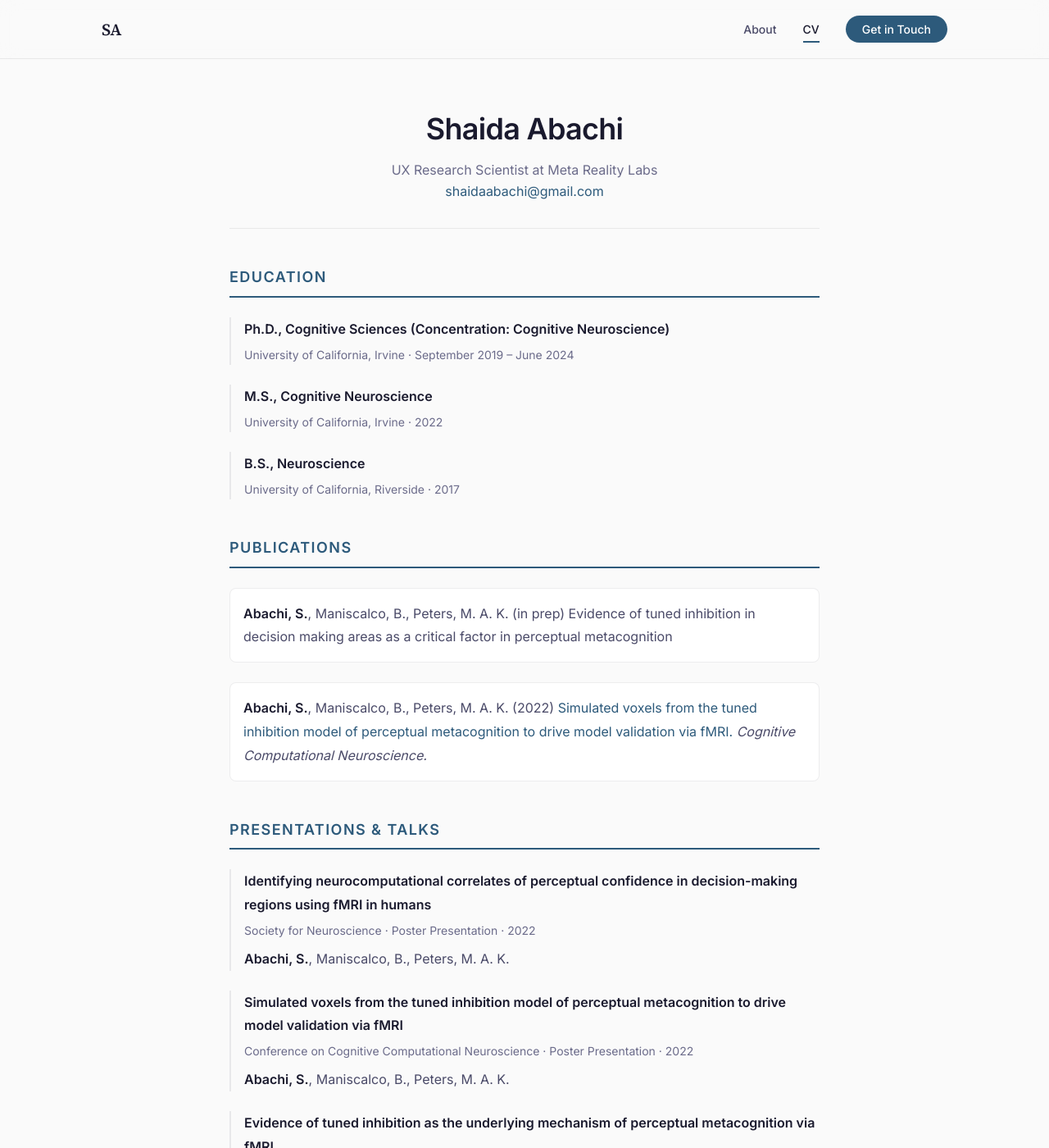
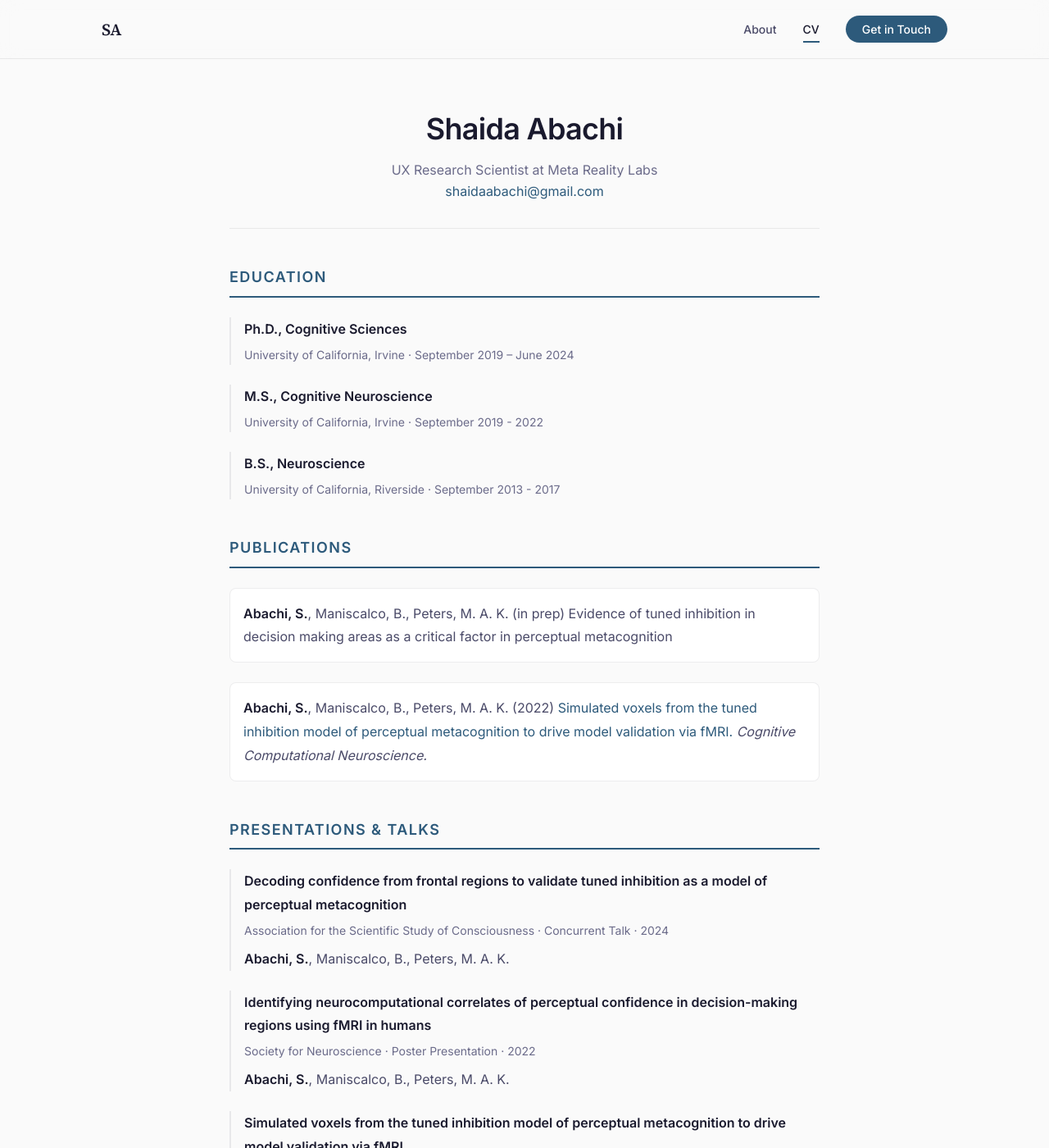
Before and after one commit to shaida-abachi/shaida-abachi.github.io, a Jekyll site: the page built from cv/index.html, in a window 1280 px wide and 1400 px high. Shown: the whole window at 82% size. Built offline with Jekyll 4.4.1, drawn with Linux system fonts in a browser that asks for light colours; some of the changed text lies outside the part shown.

Commit message:
Update index.html

```diff
--- a/cv/index.html
+++ b/cv/index.html
@@ -16,18 +16,18 @@
     <h2>Education</h2>
 
     <div class="cv-item">
-      <p class="cv-item-title">Ph.D., Cognitive Sciences (Concentration: Cognitive Neuroscience)</p>
+      <p class="cv-item-title">Ph.D., Cognitive Sciences</p>
       <p class="cv-item-subtitle">University of California, Irvine · September 2019 – June 2024</p>
     </div>
 
     <div class="cv-item">
       <p class="cv-item-title">M.S., Cognitive Neuroscience</p>
-      <p class="cv-item-subtitle">University of California, Irvine · 2022</p>
+      <p class="cv-item-subtitle">University of California, Irvine · September 2019 - 2022</p>
     </div>
 
     <div class="cv-item">
       <p class="cv-item-title">B.S., Neuroscience</p>
-      <p class="cv-item-subtitle">University of California, Riverside · 2017</p>
+      <p class="cv-item-subtitle">University of California, Riverside · September 2013 - 2017</p>
     </div>
   </section>
 
@@ -45,6 +45,12 @@
 
   <section class="cv-section">
     <h2>Presentations & Talks</h2>
+
+    <div class="cv-item">
+      <p class="cv-item-title">Decoding confidence from frontal regions to validate tuned inhibition as a model of perceptual metacognition</p>
+      <p class="cv-item-subtitle">Association for the Scientific Study of Consciousness · Concurrent Talk · 2024</p>
+      <p class="cv-item-description"><strong>Abachi, S.</strong>, Maniscalco, B., Peters, M. A. K.</p>
+    </div>
 
     <div class="cv-item">
       <p class="cv-item-title">Identifying neurocomputational correlates of perceptual confidence in decision-making regions using fMRI in humans</p>
@@ -89,6 +95,37 @@
     </div>
   </section>
 
+
+  <section class="cv-section">
+    <h2>Awards</h2>
+
+    <div class="cv-item">
+      <p class="cv-item-title">Associate Dean’s Fellowship Award </p>
+      <p class="cv-item-subtitle">University of California, Irvine · 2023</p>
+    </div>
+
+    <div class="cv-item">
+      <p class="cv-item-title">Mentoring Excellence Certificate</p>
+      <p class="cv-item-subtitle">University of California, Irvine · 2021</p>
+    </div>
+
+    <div class="cv-item">
+      <p class="cv-item-title">Social Sciences Teaching Assistant Award</p>
+      <p class="cv-item-subtitle">University of California, Irvine · 2019</p>
+    </div>
+
+    <div class="cv-item">
+      <p class="cv-item-title">Eugene Cota Robles Fellowship Award</p>
+      <p class="cv-item-subtitle">University of California, Riverside · 2018</p>
+    </div>
+
+    <div class="cv-item">
+      <p class="cv-item-title">GradEdge/JumpStart Internship Stipend Award</p>
+      <p class="cv-item-subtitle">University of California, Riverside · 2018</p>
+    </div>
+  </section>
+
+
   <section class="cv-section">
     <h2>Teaching Experience</h2>
     <p class="cv-item-subtitle" style="margin-bottom: var(--space-4);">Teaching Assistant — University of California, Irvine</p>
```
